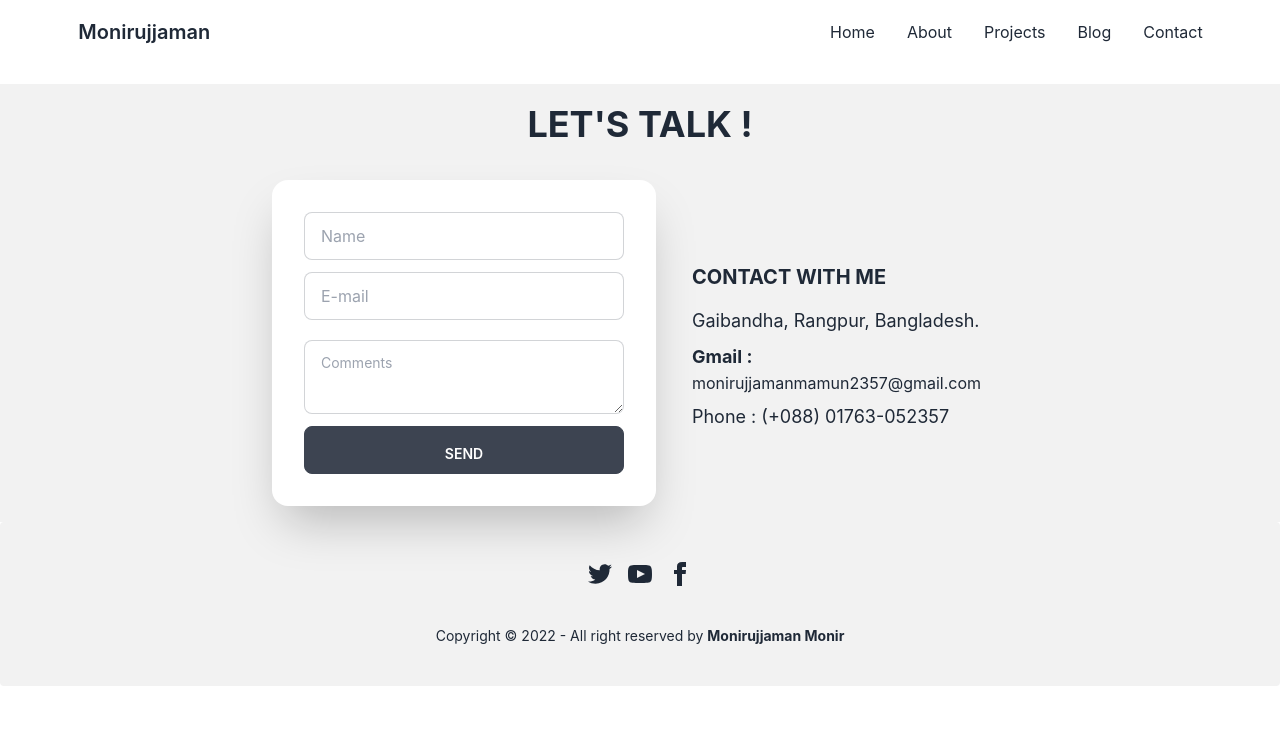
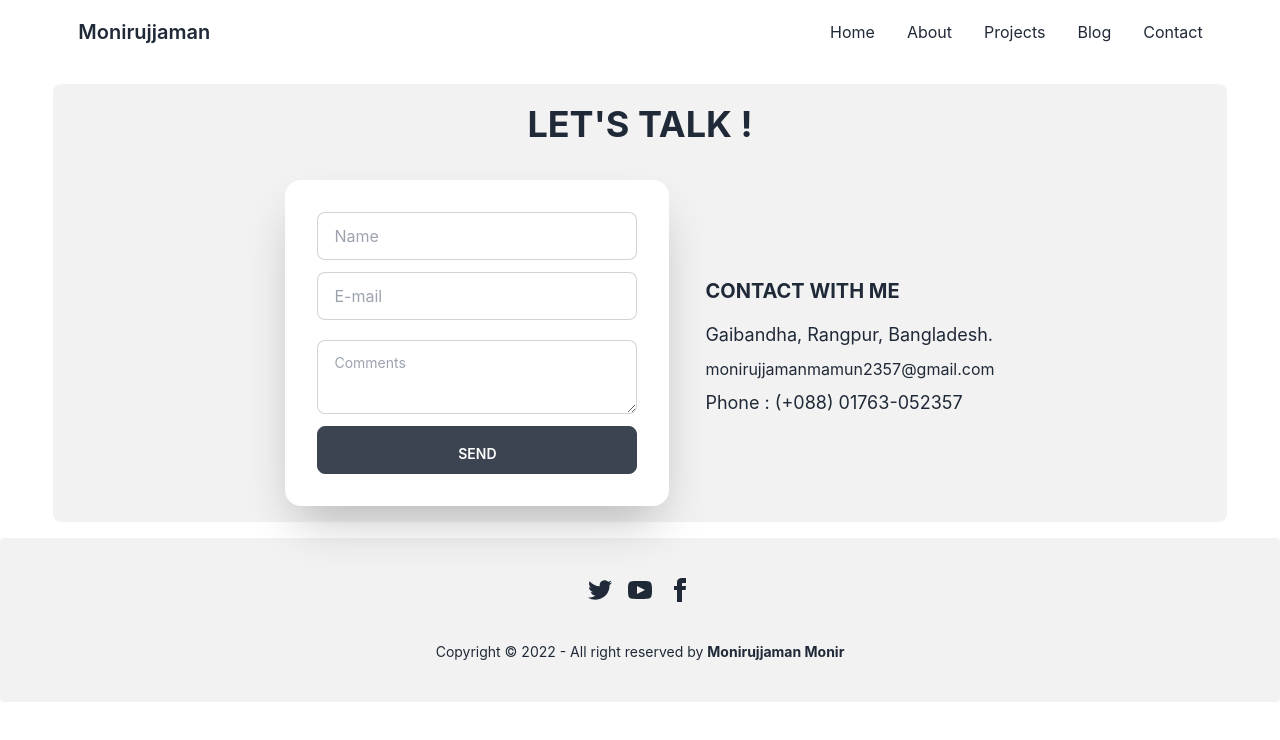
Before and after one commit to MonirujjamanMamun/my-protfolio, a React (Create React App) app: page /contact in a window 1280 px wide. Shown: the top 740 px of the page. Built offline with nearby package versions, Linux system fonts and the light colour scheme.

Commit message:
all component complite

```diff
--- a/src/Pages/Contact/Contact.js
+++ b/src/Pages/Contact/Contact.js
@@ -17,14 +17,14 @@ const Contact = () => {
             });
     };
     return (
-        <div className=' bg-base-200'>
+        <div className='w-11/12 mx-auto bg-base-200 rounded-lg mb-4'>
             <h1 className="text-4xl font-bold uppercase text-center mt-5 py-5">Let's talk !</h1>
             <div className="hero mt-0">
                 <div className="hero-content flex-col lg:flex-row-reverse">
                     <div className="text-center lg:text-left lg:ml-5">
                         <h1 className="text-xl font-bold uppercase py-3">Contact With Me</h1>
                         <p className="py-1 text-lg">Gaibandha, Rangpur, Bangladesh.</p>
-                        <p className="py-1"><span className='text-lg font-bold'>Gmail :</span> monirujjamanmamun2357@gmail.com</p>
+                        <p className="py-1"> monirujjamanmamun2357@gmail.com</p>
                         <p className="py-1 text-lg">Phone : (+088) 01763-052357</p>
                     </div>
 
--- a/src/Pages/Projects/Projects.js
+++ b/src/Pages/Projects/Projects.js
@@ -7,7 +7,7 @@ const Projects = () => {
     console.log(projects)
     return (<>
         <h1 className='text-center p-3 font-bold my-8 text-3xl'>Recent Projects</h1>
-        <div className='grid sm:grid-cols-1 md:grid-cols-3 w-11/12 mx-auto mt-4'>
+        <div className='grid sm:grid-cols-1 md:grid-cols-3 w-11/12 mx-auto mt-4 bg-base-200'>
             {projects.map(project => <SingelProject key={project.id} project={project} />)}
         </div>
     </>);
--- a/src/Pages/Projects/SingelProductDetails.js
+++ b/src/Pages/Projects/SingelProductDetails.js
@@ -9,21 +9,19 @@ const SingelProductDetails = () => {
     console.log(projectDetails)
 
     return (
-        /*  <div className="card w-96 bg-base-100 shadow-xl">
-             <figure><img src="https://api.lorem.space/image/shoes?w=400&h=225" alt="Shoes" /></figure>
-             <div className="card-body">
-                 <h2 className="card-title">{projectDetails?.name}</h2>
-                 <p> <span className='font-bold'>Based On Script :</span> <span className='text-sm'>{projectDetails?.script}</span></p>
-                 <ul><span className='font-bold'>Feature :</span> {projectDetails?.description.map(d => <li>{d}</li>)}</ul>
-                 <div className="card-actions justify-center">
-                     <Link to={`/projectdetails/${id}`} className="btn btn-primary">Details</Link>
-                 </div >
-             </div >
-         </div > */
-
         <div div class="hero min-h-screen bg-base-200" >
             <div class="hero-content flex-col lg:flex-row">
-                <img src="https://api.lorem.space/image/movie?w=260&h=400" className="max-w-sm rounded-lg shadow-2xl" />
+                <div class="h-96 carousel carousel-vertical rounded-box">
+                    <div class="carousel-item h-full">
+                        <img src={projectDetails?.img_home} />
+                    </div>
+                    <div class="carousel-item h-full">
+                        <img src={projectDetails?.img_mid} />
+                    </div>
+                    <div class="carousel-item h-full">
+                        <img src={projectDetails?.img_last} />
+                    </div>
+                </div>
                 <div>
                     <h2 className="card-title">{projectDetails?.name}</h2>
                     <p> <span className='font-bold'>Based On Script :</span> <span className='text-sm'>{projectDetails?.script}</span></p>
--- a/src/Pages/Projects/SingelProject.js
+++ b/src/Pages/Projects/SingelProject.js
@@ -6,7 +6,7 @@ const SingelProject = ({ project }) => {
     const [details, setDetails] = useState();
     console.log(details)
     const { name, img, description, script, live_site, code_link, id } = project;
-
+    console.log(img)
 
     return (
         <div className="card w-96 bg-base-100 shadow-xl ">
```
